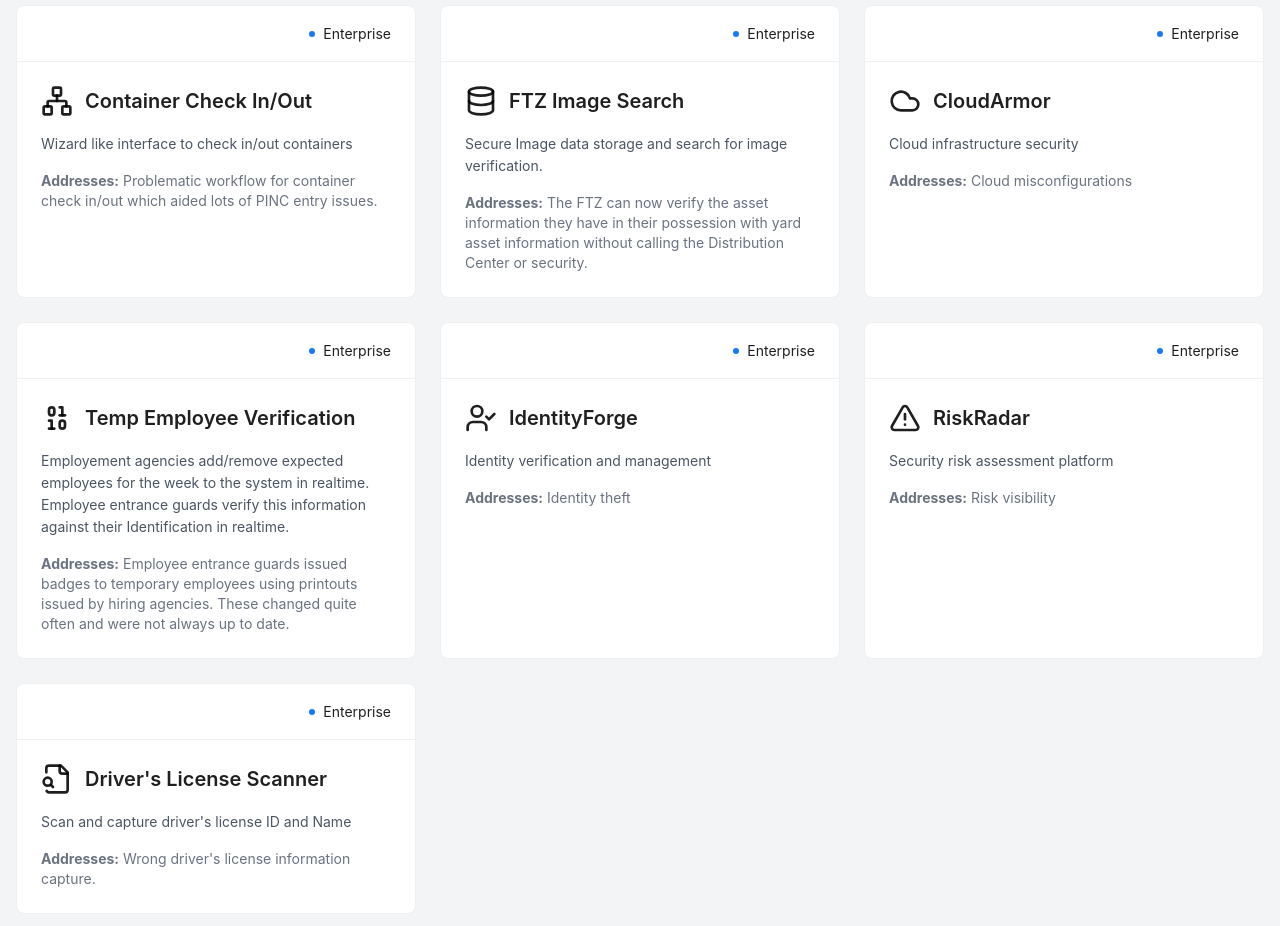
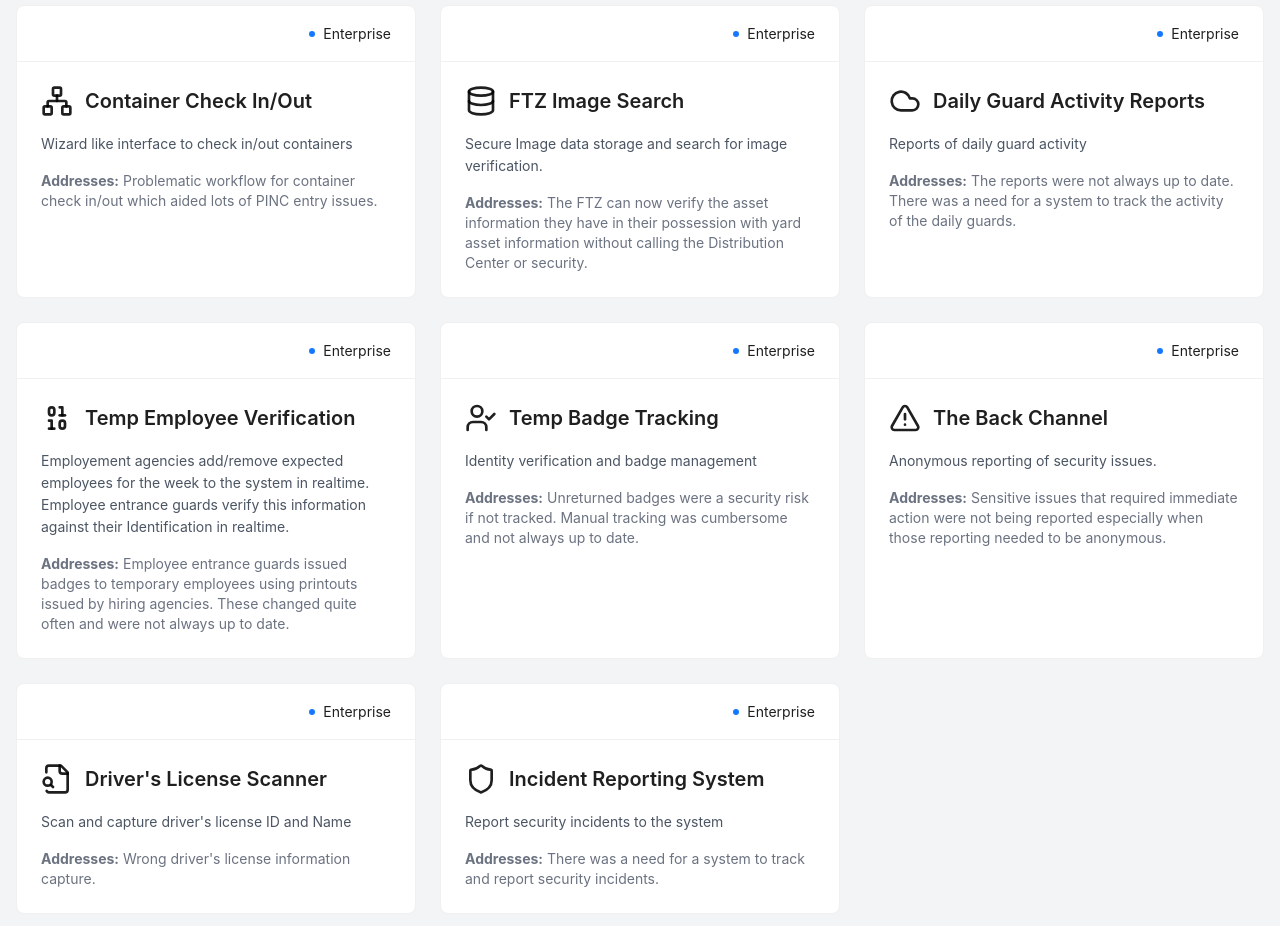
Before and after one commit to Bwogi/central-hub, a Next.js app: page / in a window 1280 px wide. Shown: the part 520-1446 px from the top of the page. Built offline with nearby package versions, Linux system fonts and the light colour scheme.

Commit message:
more updates

```diff
--- a/app/page.tsx
+++ b/app/page.tsx
@@ -41,11 +41,11 @@ const SecurityHub = () => {
       url: "https://ftzimagesearch.vercel.app/"
     },
     {
-      title: "CloudArmor",
+      title: "Daily Guard Activity Reports",
       icon: <Cloud className="h-8 w-8" />,
-      description: "Cloud infrastructure security",
-      problem: "Cloud misconfigurations",
-      url: "https://cloudarmor.sec"
+      description: "Reports of daily guard activity",
+      problem: "The reports were not always up to date. There was a need for a system to track the activity of the daily guards.",
+      url: "https://dailyar.vercel.app/reports"
     },
     {
       title: "Temp Employee Verification",
@@ -55,18 +55,18 @@ const SecurityHub = () => {
       url: "https://caleresbadges.vercel.app/employees"
     },
     {
-      title: "IdentityForge",
+      title: "Temp Badge Tracking",
       icon: <UserCheck className="h-8 w-8" />,
-      description: "Identity verification and management",
-      problem: "Identity theft",
-      url: "https://identityforge.sec"
+      description: "Identity verification and badge management",
+      problem: "Unreturned badges were a security risk if not tracked. Manual tracking was cumbersome and not always up to date.",
+      url: "https://badgenew.vercel.app/"
     },
     {
-      title: "RiskRadar",
+      title: "The Back Channel",
       icon: <AlertTriangle className="h-8 w-8" />,
-      description: "Security risk assessment platform",
-      problem: "Risk visibility",
-      url: "https://riskradar.sec"
+      description: "Anonymous reporting of security issues.",
+      problem: "Sensitive issues that required immediate action were not being reported especially when those reporting needed to be anonymous.",
+      url: "https://anonyfeedback.vercel.app/"
     },
     {
       title: "Driver's License Scanner",
@@ -74,6 +74,13 @@ const SecurityHub = () => {
       description: "Scan and capture driver's license ID and Name",
       problem: "Wrong driver's license information capture.",
       url: "https://licensecannner.vercel.app/"
+    },
+    {
+      title: "Incident Reporting System",
+      icon: <Shield className="h-8 w-8" />,
+      description: "Report security incidents to the system",
+      problem: "There was a need for a system to track and report security incidents.",
+      url: "https://incidentreports.vercel.app/"
     }
   ];
 
```
